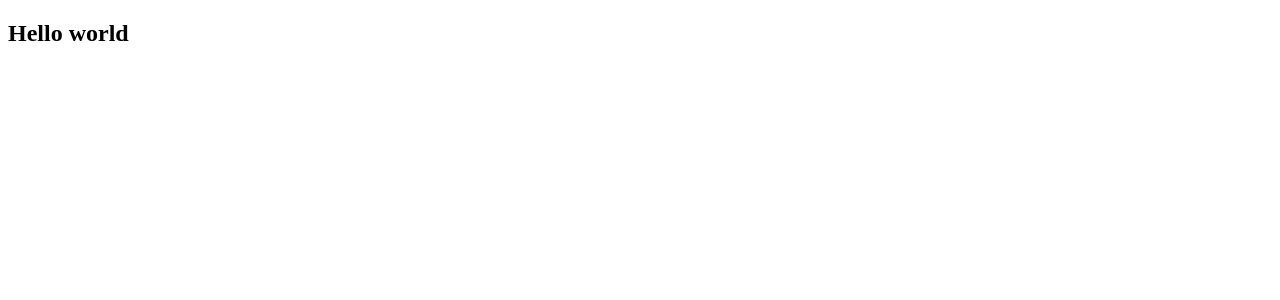
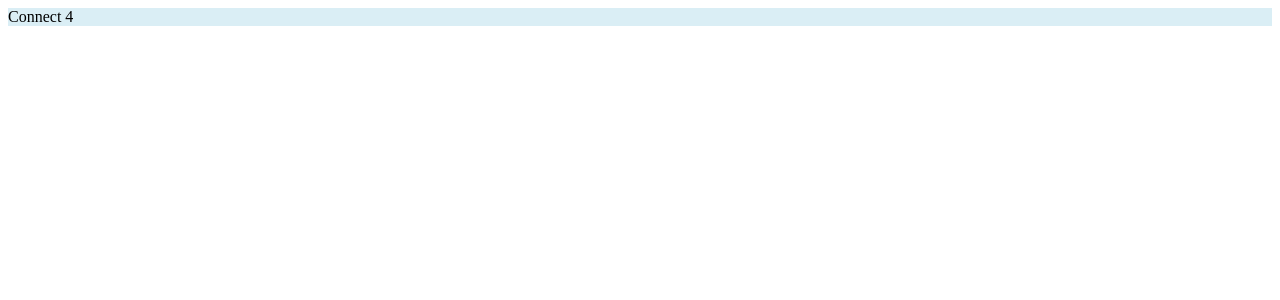
Before and after one commit to harrietty/connect-4-game, a React app: page / in a window 1280 px wide. Shown: the top 300 px of the page. Built offline with nearby package versions, Linux system fonts and the light colour scheme.

Commit message:
load scss

```diff
--- a/package.json
+++ b/package.json
@@ -29,6 +29,9 @@
     "husky": "^0.13.2",
     "jest": "^19.0.2",
     "mocha": "^3.2.0",
+    "node-sass": "^4.5.0",
+    "sass-loader": "^6.0.3",
+    "style-loader": "^0.13.2",
     "url-loader": "^0.5.8",
     "webpack": "^2.2.1",
     "webpack-dev-server": "^2.4.1"
--- a/src/components/App.js
+++ b/src/components/App.js
@@ -3,9 +3,11 @@ import React, { Component } from 'react';
 class App extends Component {
     render () {
         return (
-            <h2>
-                Hello world
-            </h2>
+            <div>
+                <header>
+                    Connect 4
+                </header>
+            </div>
         );
     }
 }
--- a/src/index.js
+++ b/src/index.js
@@ -1,5 +1,6 @@
 import React from 'react';
 import ReactDOM from 'react-dom';
 import App from './components/App';
+import './scss/main.scss';
 
 ReactDOM.render(<App />, document.getElementById('root'));
--- /dev/null
+++ b/src/scss/_colors.scss
@@ -0,0 +1 @@
+$paleBlue: #DAEEF5;
--- /dev/null
+++ b/src/scss/_header.scss
@@ -0,0 +1,3 @@
+header {
+    background-color: $paleBlue;
+}
--- /dev/null
+++ b/src/scss/main.scss
@@ -0,0 +1 @@
+@import 'styles';
--- /dev/null
+++ b/src/scss/styles.scss
@@ -0,0 +1,2 @@
+@import '_colors';
+@import '_header';
--- a/webpack.config.js
+++ b/webpack.config.js
@@ -19,8 +19,8 @@ module.exports = {
                 }
             },
             {
-                test: /\.css$/,
-                loader: 'css-loader'
+                test: /\.scss$/,
+                use: ['style-loader', 'css-loader', 'sass-loader']
             },
             {
                 test: /\.(jpe?g|png)$/,
```
